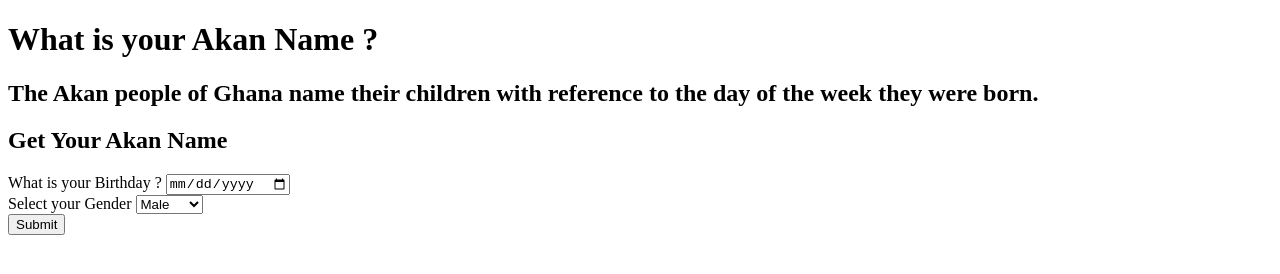
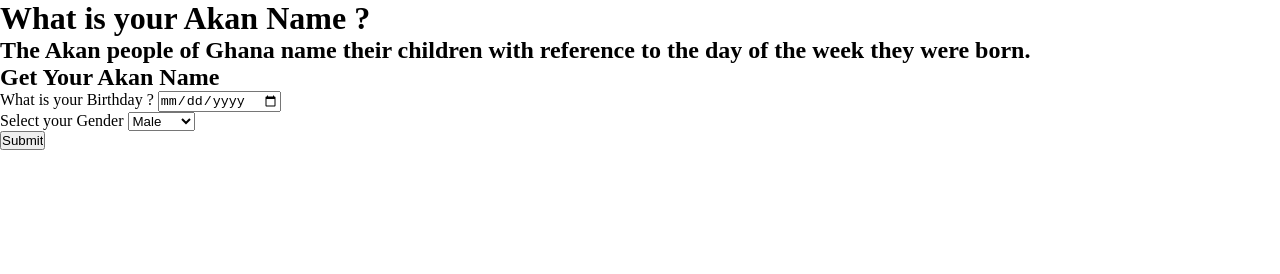
Before and after one commit to otienotimothy/Get-birthday, a plain HTML site: page index.html in a window 1280 px wide. Drawn offline with Linux system fonts and the light colour scheme.

Commit message:
remove default page styling

```diff
--- a/index.css
+++ b/index.css
@@ -1,2 +1,9 @@
 /* Add Google Fonts */
 @import url('https://fonts.googleapis.com/css2?family=Roboto:wght@300;400;500;700;900&display=swap');
+
+/* Remove Default Styling */
+*{
+    padding: 0;
+    margin: 0;
+    box-sizing: border-box;
+}
```
